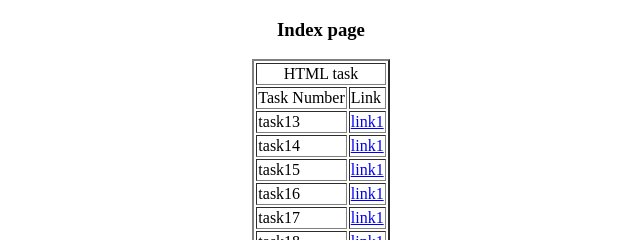
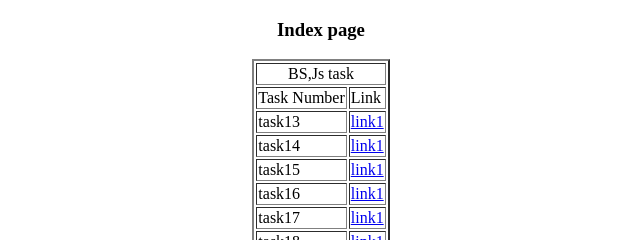
Before and after one commit to Ankithapaladugu/MERN, a plain HTML site: page index.html in a window 1280 px wide. Shown: the top 240 px of the page, 319-959 px from the left. Drawn offline with Linux system fonts and the light colour scheme.

Commit message:
Update index.html

```diff
--- a/index.html
+++ b/index.html
@@ -11,7 +11,7 @@
     <h3 align="center">Index page</h3>
     <table align="center" border="2">
         <tr>
-            <td align="center" colspan="2">HTML task</td>
+            <td align="center" colspan="2">BS,Js task</td>
 
         </tr>
         <tr>
```
